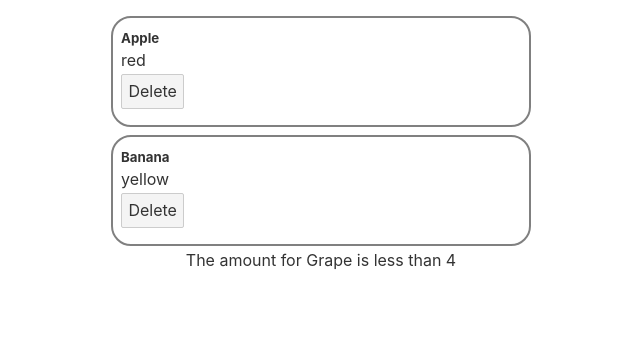
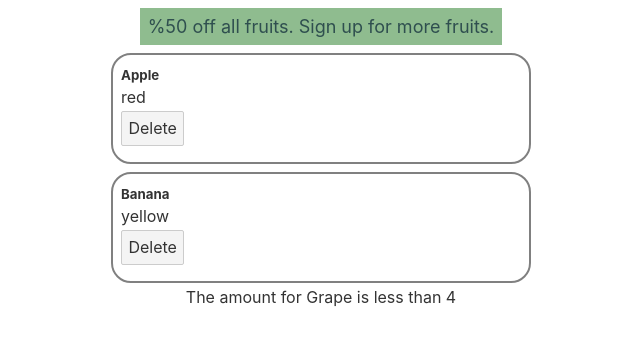
Before and after one commit to abtin/svelte-tutorial, a Svelte app: page / in a window 1280 px wide. Shown: the top 346 px of the page, without its empty margins (319-959 px from the left). Built offline with nearby package versions, Linux system fonts and the light colour scheme.

Commit message:
import the component in the app

```diff
--- a/src/Announcement.svelte
+++ b/src/Announcement.svelte
@@ -2,10 +2,15 @@
 
 </script>
 
-<div>
-
+<div class="alert">
+    %50 off all fruits. Sign up for more fruits.
 </div>
 
 <style>
-
+    .alert {
+        padding: 8px;
+        font-size: 18px;
+        background-color: darkseagreen;
+        color: darkslategray;
+    }
 </style>
--- a/src/App.svelte
+++ b/src/App.svelte
@@ -1,4 +1,6 @@
 <script>
+	import Announcement from "./Announcement.svelte";
+
 	let fruits = [
 		{name: "Apple", color: "red", amount: 5, id: 1},
 		{name: "Banana", color: "yellow", amount: 7, id: 2},
@@ -11,6 +13,7 @@
 </script>
 
 <main>
+	<Announcement />
 	{#each fruits as fruit (fruit.id)}
 		{#if fruit.amount > 4}
 			<div class="card">
```
